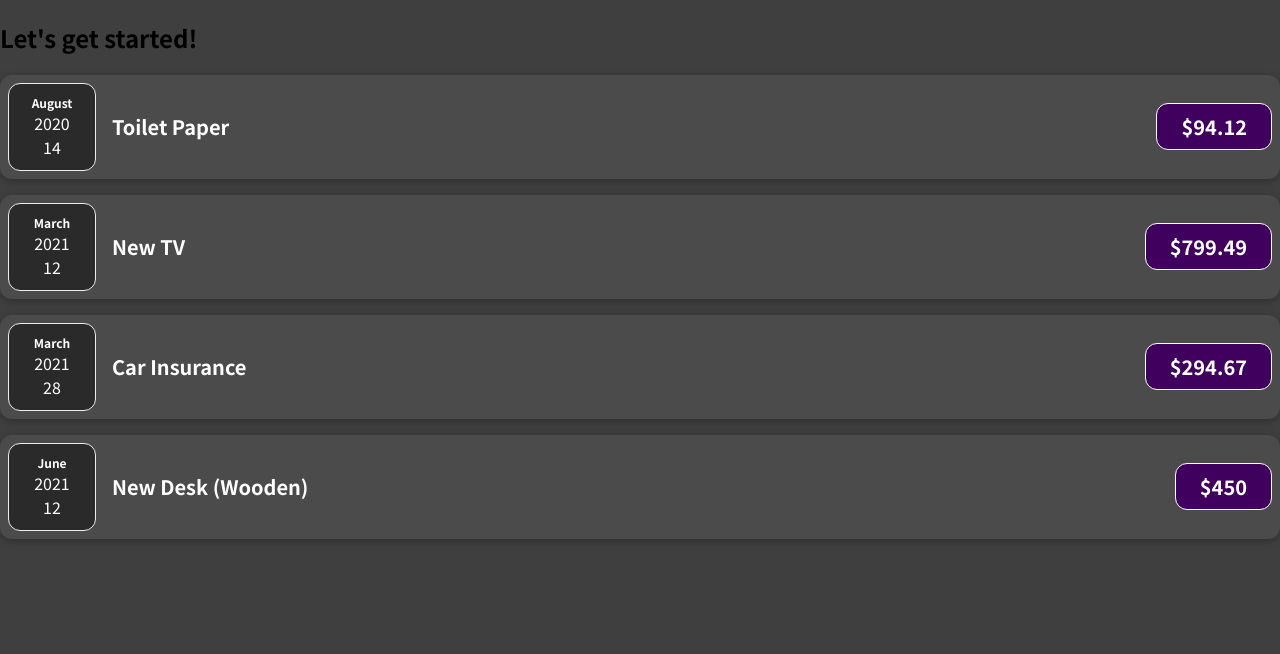
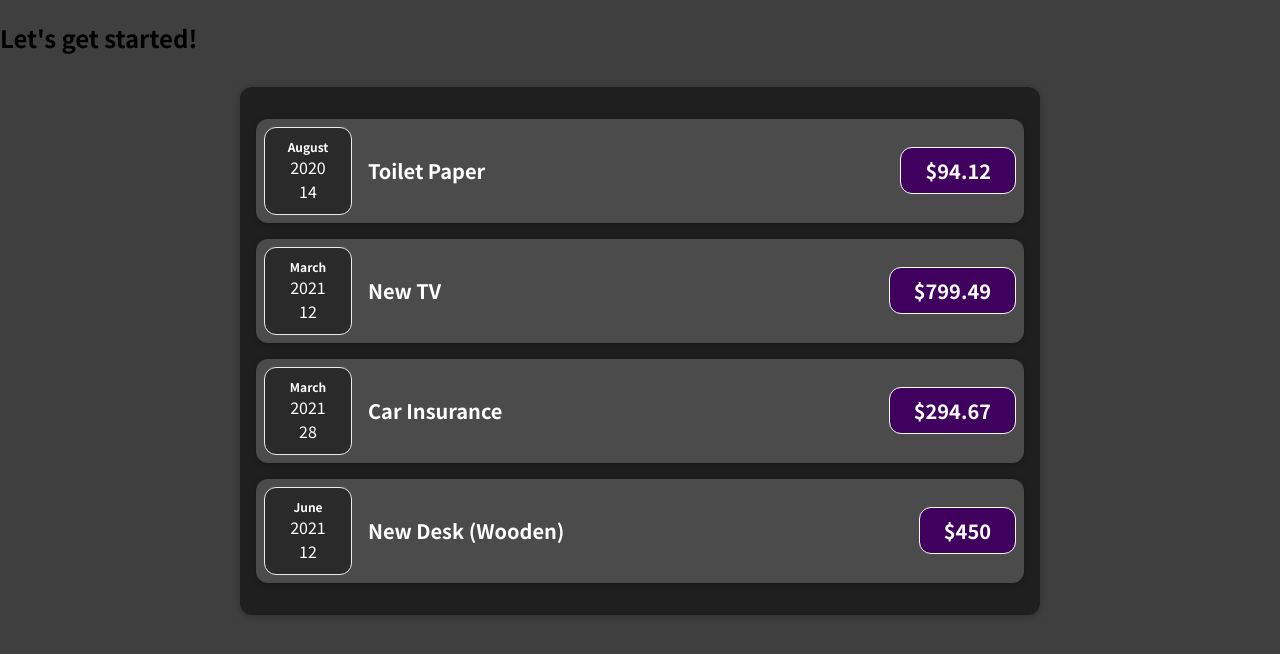
Before and after one commit to WebDevJasonCameron/LearningWebDev_REACT, a React (Create React App) app in the folder react-complete-guide/: page / in a window 1280 px wide. Shown: the top 654 px of the page. Built offline with nearby package versions, Linux system fonts and the light colour scheme.

Commit message:
comp cards

```diff
--- a/react-complete-guide/src/App.js
+++ b/react-complete-guide/src/App.js
@@ -1,6 +1,8 @@
-import ExpenseItem from "./components/ExpenseItem";
+import React from "react";
 
-function App() {
+import Expenses from "./components/Expenses";
+
+const App = () => {
 	const expenses = [
 		{
 			id: "e1",
@@ -26,28 +28,9 @@
 	return (
 		<div>
 			<h2>Let's get started!</h2>
-			<ExpenseItem
-				title={expenses[0].title}
-				amount={expenses[0].amount}
-				date={expenses[0].date}
-			/>
-			<ExpenseItem
-				title={expenses[1].title}
-				amount={expenses[1].amount}
-				date={expenses[1].date}
-			/>
-			<ExpenseItem
-				title={expenses[2].title}
-				amount={expenses[2].amount}
-				date={expenses[2].date}
-			/>
-			<ExpenseItem
-				title={expenses[3].title}
-				amount={expenses[3].amount}
-				date={expenses[3].date}
-			/>
+			<Expenses items={expenses} />
 		</div>
 	);
-}
+};
 
 export default App;
--- /dev/null
+++ b/react-complete-guide/src/components/Card.css
@@ -0,0 +1,4 @@
+.card{
+  border-radius: 12px;
+  box-shadow: 0 1px 8px rgba(0, 0, 0, 0.25);
+}
--- /dev/null
+++ b/react-complete-guide/src/components/Card.js
@@ -0,0 +1,9 @@
+import "./Card.css";
+
+function Card(props) {
+	const classes = "card " + props.className;
+
+	return <div className={classes}>{props.children}</div>;
+}
+
+export default Card;
--- a/react-complete-guide/src/components/ExpenseItem.css
+++ b/react-complete-guide/src/components/ExpenseItem.css
@@ -2,10 +2,8 @@
   display: flex;
   justify-content: space-between;
   align-items: center;
-  box-shadow: 0 2px 8px rgba(0, 0, 0, 0.25);
   padding: 0.5rem;
   margin: 1rem 0;
-  border-radius: 12px;
   background-color: #4b4b4b;
 }
 
--- a/react-complete-guide/src/components/ExpenseItem.js
+++ b/react-complete-guide/src/components/ExpenseItem.js
@@ -1,15 +1,16 @@
 import ExpenseDate from "./ExpenseDate";
+import Card from "./Card";
 import "./ExpenseItem.css";
 
 function ExpenseItem(props) {
 	return (
-		<div className="expense-item">
+		<Card className="expense-item">
 			<ExpenseDate date={props.date} />
 			<div className="expense-item__description">
 				<h2>{props.title}</h2>
 				<div className="expense-item__price">${props.amount}</div>
 			</div>
-		</div>
+		</Card>
 	);
 }
 
--- /dev/null
+++ b/react-complete-guide/src/components/Expenses.css
@@ -0,0 +1,8 @@
+.expenses {
+  padding: 1rem;
+  background-color: rgb(31, 31, 31);
+  margin: 2rem auto;
+  width: 50rem;
+  max-width: 95%;
+
+}
--- /dev/null
+++ b/react-complete-guide/src/components/Expenses.js
@@ -0,0 +1,34 @@
+import React from "react";
+
+import ExpenseItem from "./ExpenseItem";
+import Card from "./Card";
+import "./Expenses.css";
+
+const Expenses = (props) => {
+	return (
+		<Card className="expenses">
+			<ExpenseItem
+				title={props.items[0].title}
+				amount={props.items[0].amount}
+				date={props.items[0].date}
+			/>
+			<ExpenseItem
+				title={props.items[1].title}
+				amount={props.items[1].amount}
+				date={props.items[1].date}
+			/>
+			<ExpenseItem
+				title={props.items[2].title}
+				amount={props.items[2].amount}
+				date={props.items[2].date}
+			/>
+			<ExpenseItem
+				title={props.items[3].title}
+				amount={props.items[3].amount}
+				date={props.items[3].date}
+			/>
+		</Card>
+	);
+};
+
+export default Expenses;
```
